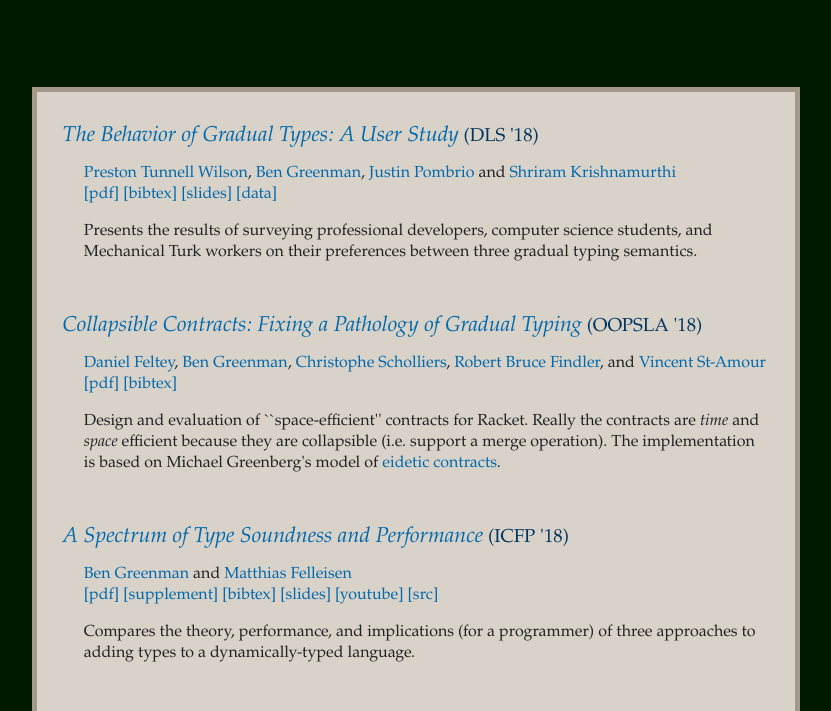
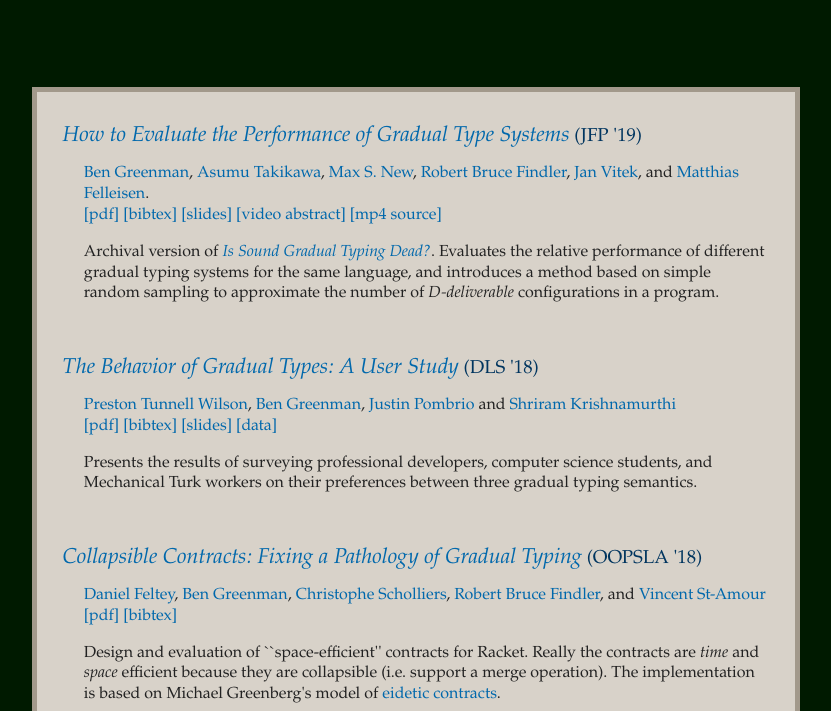
Before and after one commit to bennn/php-blg59, a plain HTML site: page publications/publications.html in a window 1280 px wide. Shown: the part 70-781 px from the top of the page, without its empty margins (232-1063 px from the left). Drawn offline with Linux system fonts and the light colour scheme.

Commit message:
publications: add jfp 2019 links

```diff
--- a/publications/publications.html
+++ b/publications/publications.html
@@ -13,6 +13,34 @@
     <div class="midcol">
 
       <!--  -->
+
+
+      <div class="publication">
+        <h3 id="gtnffvf-jfp-2019" class="pubtitle"><a class="publink" href="https://doi.org/10.1017/S0956796818000217">How to Evaluate the Performance of Gradual Type Systems</a> (JFP '19)</h3>
+        <p class="pubauthors">
+          <a class="colorlink" href="">Ben Greenman</a>,
+          <a class="colorlink" href="https://www.asumu.xyz/">Asumu Takikawa</a>,
+          <a class="colorlink" href="http://maxsnew.github.io/">Max S. New</a>,
+          <a class="colorlink" href="https://www.eecs.northwestern.edu/~robby">Robert Bruce Findler</a>,
+          <a class="colorlink" href="http://www.janvitek.github.io">Jan Vitek</a>,
+          and
+          <a class="colorlink" href="http://www.ccs.neu.edu/~matthias">Matthias Felleisen</a>.
+          <br/>
+          <a class="colorlink" href="./pe4gt/gtnffvf-jfp-2019.pdf">[pdf]</a>
+          <a class="colorlink" href="./pe4gt/gtnffvf-jfp-2019.html">[bibtex]</a>
+          <a class="colorlink" href="./pe4gt/gtnffvf-jfp-2019-slides.pdf">[slides]</a>
+          <a class="colorlink" href="https://youtu.be/7d6iJdSRFtQ">[video abstract]</a>
+          <a class="colorlink" href="./pe4gt/gtnffvf-jfp-2019.mp4">[mp4 source]</a>
+          <!-- alt video link : https://drive.google.com/file/d/1tdc4UlxOtN8uAMsRgN38qu0yx8atdvi2/view?usp=sharing -->
+        </p>
+        <p class="pubauthors">
+          Archival version of <a class="colorlink" href="#tfgnvf-popl-2016"><i>Is Sound Gradual Typing Dead?</i></a>.
+          Evaluates the relative performance of different gradual typing systems for the same language,
+           and introduces a method based on simple random sampling to approximate the number of <i>D-deliverable</i> configurations in a program.
+        </p>
+      </div>
+
+      <div class="classyspace"></div>
 
       <div class="publication">
         <h3 id="tgpk-dls-2018" class="pubtitle"><a class="publink" href="http://cs.brown.edu/~sk/Publications/Papers/Published/tgpk-beh-grad-types-user-study/">The Behavior of Gradual Types: A User Study</a> (DLS '18)</h3>
```
Also changed, not shown: publications/pe4gt/gtnffvf-jfp-2019.html (added, +19 -0 lines), 1 other file.
